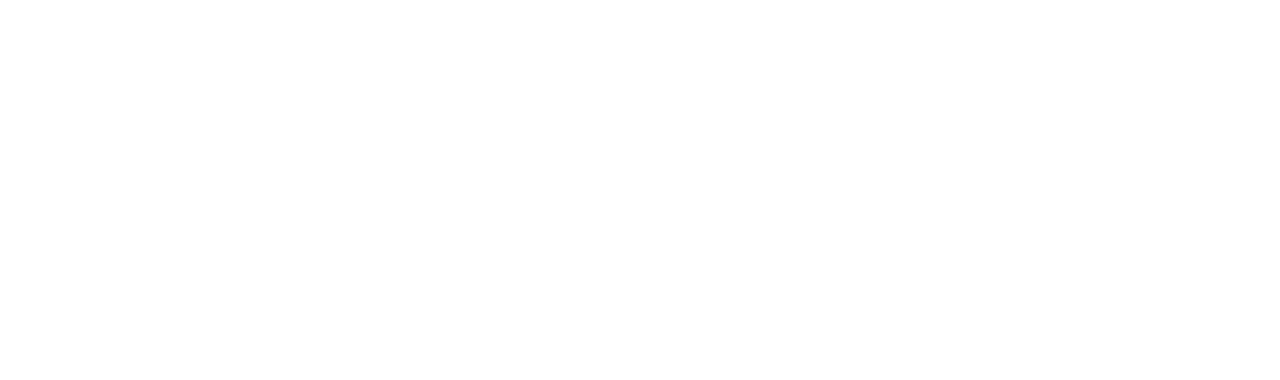
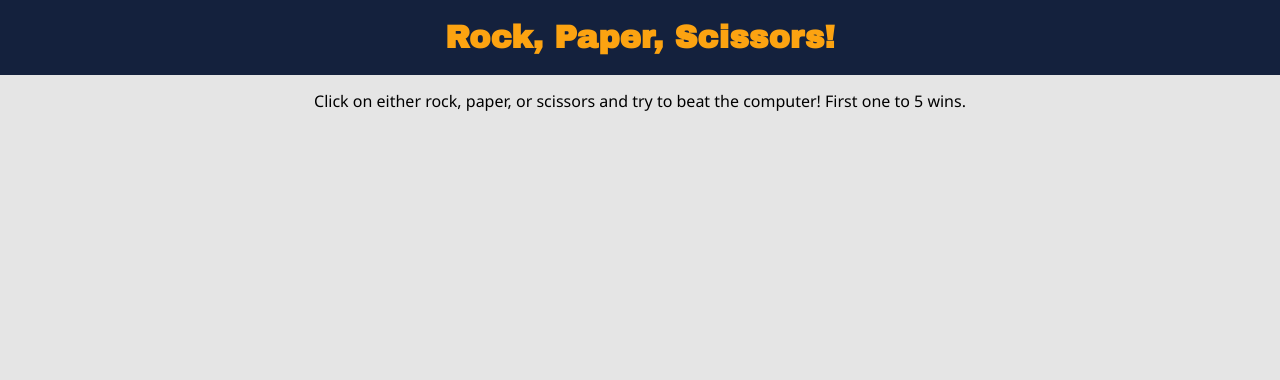
Before and after one commit to corybrague/rock-paper-scissors, a plain HTML site: page index.html in a window 1280 px wide. Drawn offline with Linux system fonts and the light colour scheme.

Commit message:
Added title and instructions with styling

```diff
--- a/index.html
+++ b/index.html
@@ -7,7 +7,20 @@
     <title>Document</title>
     <link rel="stylesheet" href="styles.css" />
     <script src="script.js"></script>
+    <style>
+        @import url('https://fonts.googleapis.com/css2?family=Archivo+Black&display=swap');
+    </style>
 </head>
 <body>
+    <div class="title">
+        <h1>Rock, Paper, Scissors!</h1>
+    </div>
+    <div class="instructions">
+        <p>Click on either rock, paper, or scissors and try to beat the computer! First one to 5 wins.</p>
+    </div>
+    <div class="scoreboard">
+
+    </div>
+
 </body>
 </html>
--- a/styles.css
+++ b/styles.css
@@ -0,0 +1,40 @@
+* {
+    padding: 0px;
+    margin: 0px;
+}
+
+body {
+    background-color: #E5E5E5;
+}
+
+/* Title */
+
+.title {
+    background-color: #14213D;
+    width: 100%;
+    height: 75px;
+    display: flex;
+    justify-content: center;
+    align-items: center;
+}
+
+h1 {
+    color: #FCA311;
+    font-family: 'Archivo Black', sans-serif;
+}
+
+/* Instructions */
+
+.instructions {
+    margin: 15px auto;
+    width: max-content;
+    font-family:'Segoe UI', sans-serif
+}
+
+/* Scoreboard */
+
+.scoreboard {
+    margin: 0 auto;
+    height: 250px;
+    width: 650px;
+}
```
